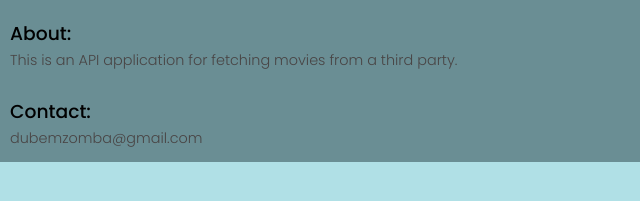
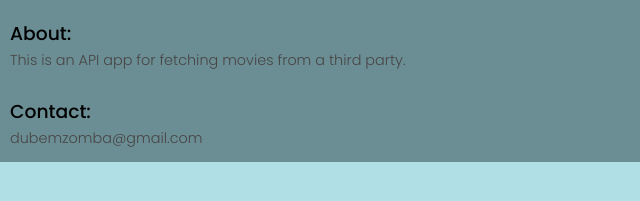
Before and after one commit to Mzomba/Movie-guide-app, a plain HTML site: page index.html in a window 1280 px wide. Shown: the part 507-708 px from the top of the page, 0-640 px from the left. Drawn offline with Linux system fonts and the light colour scheme.

Commit message:
Update index.html

```diff
--- a/index.html
+++ b/index.html
@@ -91,9 +91,7 @@
       <p>Created by SIZOLWETHU DUBE</p>
       <div>
         <h3>About:</h3>
-        <p>
-          This is an API application for fetching movies from a third party.
-        </p>
+        <p>This is an API app for fetching movies from a third party.</p>
       </div>
       <div>
         <h3>Contact:</h3>
```
